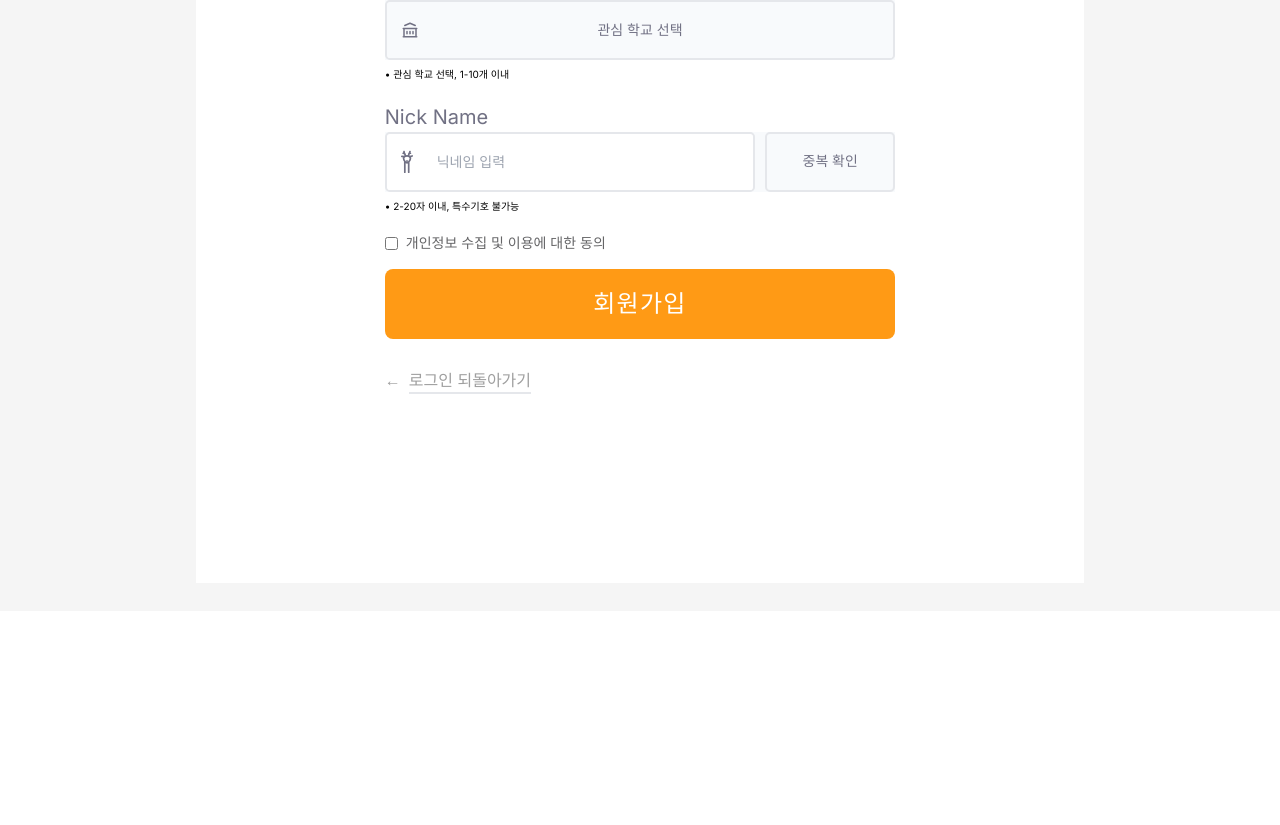
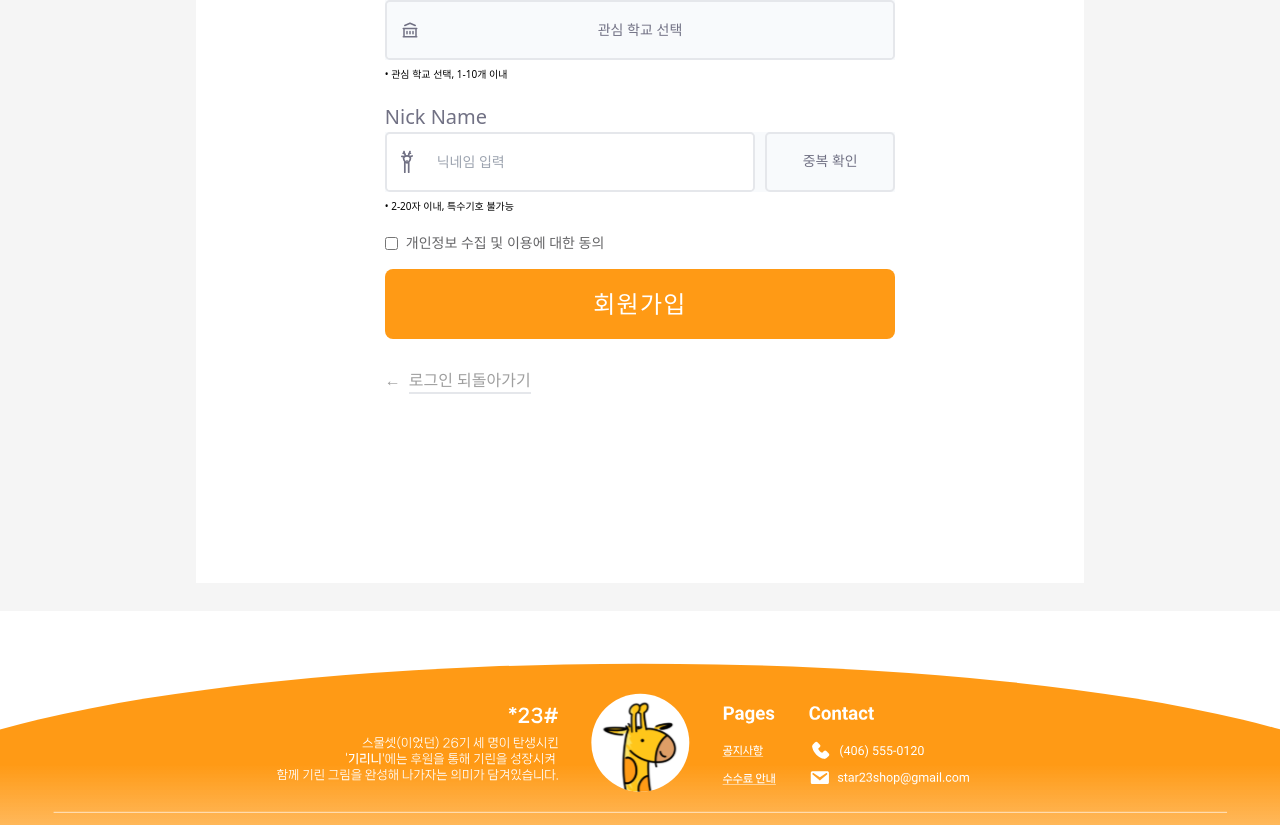
Before and after one commit to JNU-econovation/girin-grim, a Next.js app in the folder FE/: page /join in a window 1280 px wide. Shown: the part 1024-1849 px from the top of the page. Before the commit the page ends 1635 px from the top, so only its background shows below. Built offline with nearby package versions, Linux system fonts and the light colour scheme; no server answers.

Commit message:
feat: 푸터 추가
푸터 추가

#121

```diff
--- a/FE/src/app/layout.tsx
+++ b/FE/src/app/layout.tsx
@@ -4,6 +4,7 @@ import "./globals.css";
 import Header from "@/components/pages/layout/Header";
 import { ReactQuery } from "@/context/ReackQuery";
 import Recoil from "@/context/Recoil";
+import { Footer } from "@/components/common/icon";
 
 const inter = Inter({ subsets: ["latin"] });
 
@@ -19,13 +20,14 @@ export default function RootLayout({
 }>) {
   return (
     <html lang="ko">
-      <body className={inter.className}>
+      <body>
         <ReactQuery>
           <Recoil>
             <Header />
             {children}
           </Recoil>
         </ReactQuery>
+        <Footer />
       </body>
     </html>
   );
--- a/FE/src/components/common/icon.ts
+++ b/FE/src/components/common/icon.ts
@@ -31,3 +31,4 @@ export { default as BankTransfer } from "./icons/BankTransfer";
 export { default as DevBtn } from "./icons/DevBtn";
 export { default as Bubble } from "./icons/Bubble";
 export { default as File } from "./icons/File";
+export { default as Footer } from "./icons/Footer";
--- /dev/null
+++ b/FE/src/components/common/icons/Footer.tsx
@@ -0,0 +1,13 @@
+import Image from "next/image";
+
+export default function Footer() {
+  return (
+    <Image
+      src="/assets/Footer.svg"
+      alt=""
+      width="1920"
+      height="332"
+      className="w-full"
+    />
+  );
+}
```
Also changed, not shown: FE/public/assets/Footer.svg (added).
